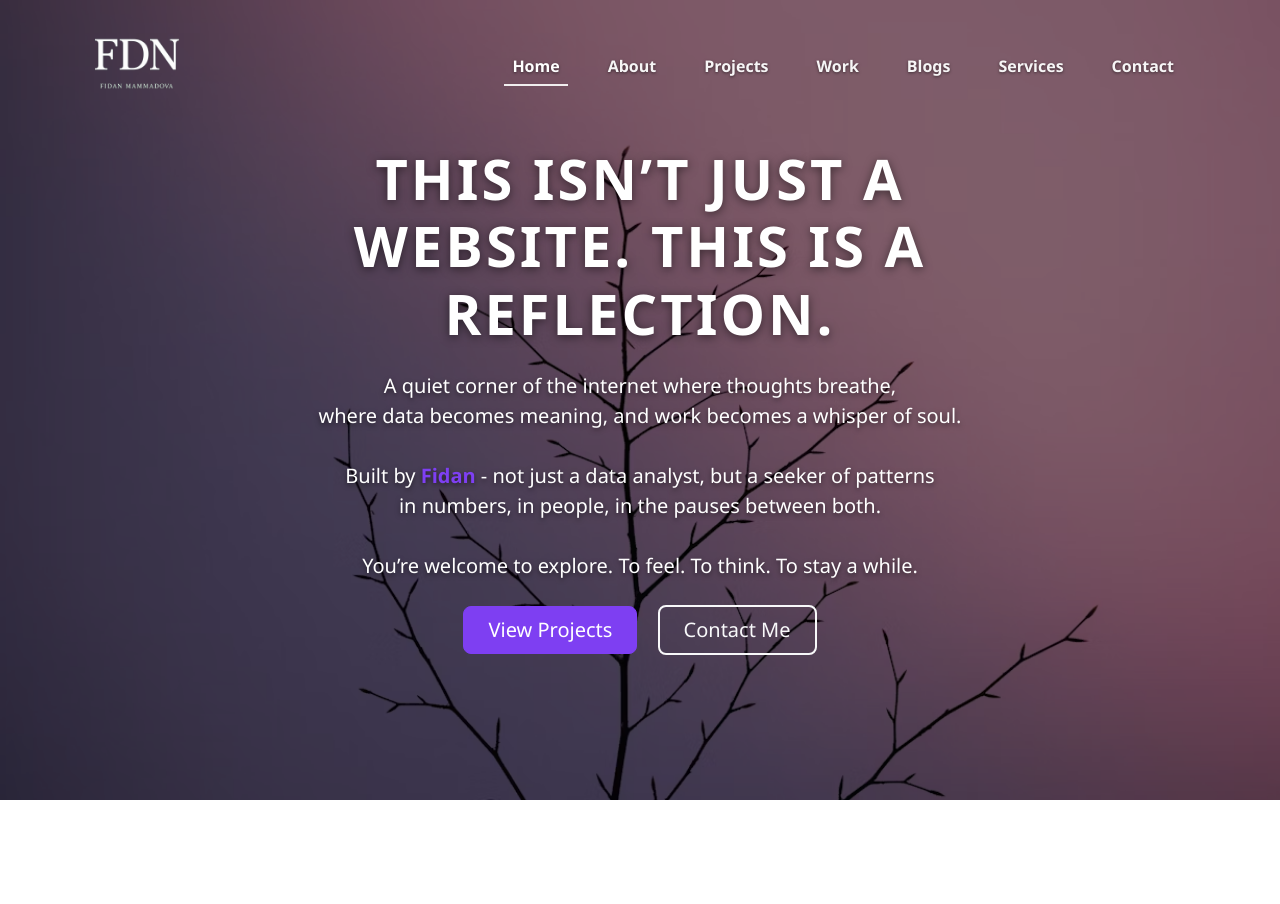
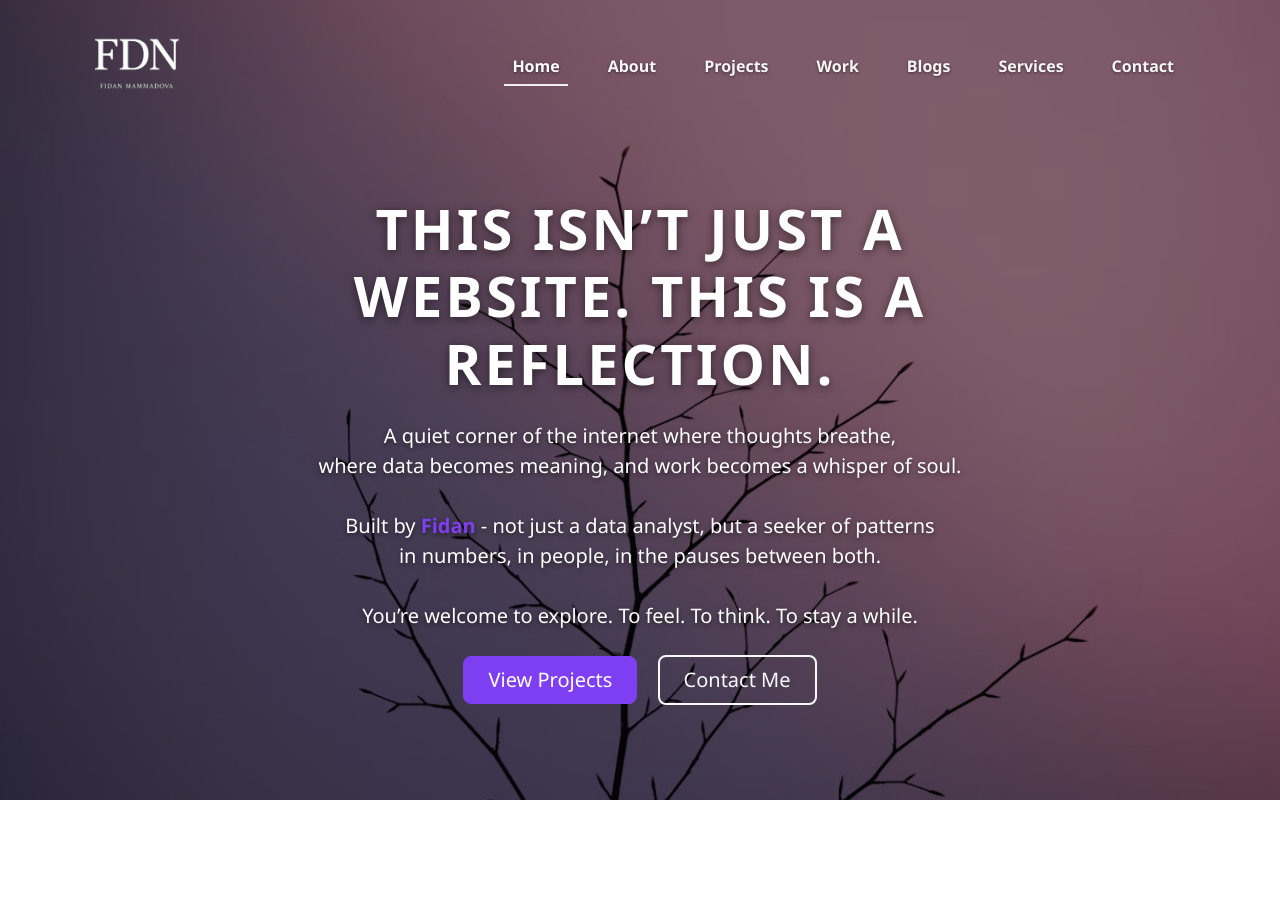
Before and after one commit to fidanmammadova03/personal-website, a Django app: page / in a window 1280 px wide. Shown: the top 904 px of the page. Run offline with Django 4.2, Linux system fonts and the light colour scheme.

Commit message:
small fix

```diff
--- a/main/static/main/styles.css
+++ b/main/static/main/styles.css
@@ -604,3 +604,6 @@ html {
     height: 300px;
     width: 100%;
 }
+.hero.d-flex.align-items-center {
+  padding-top: 100px !important;
+}
```
